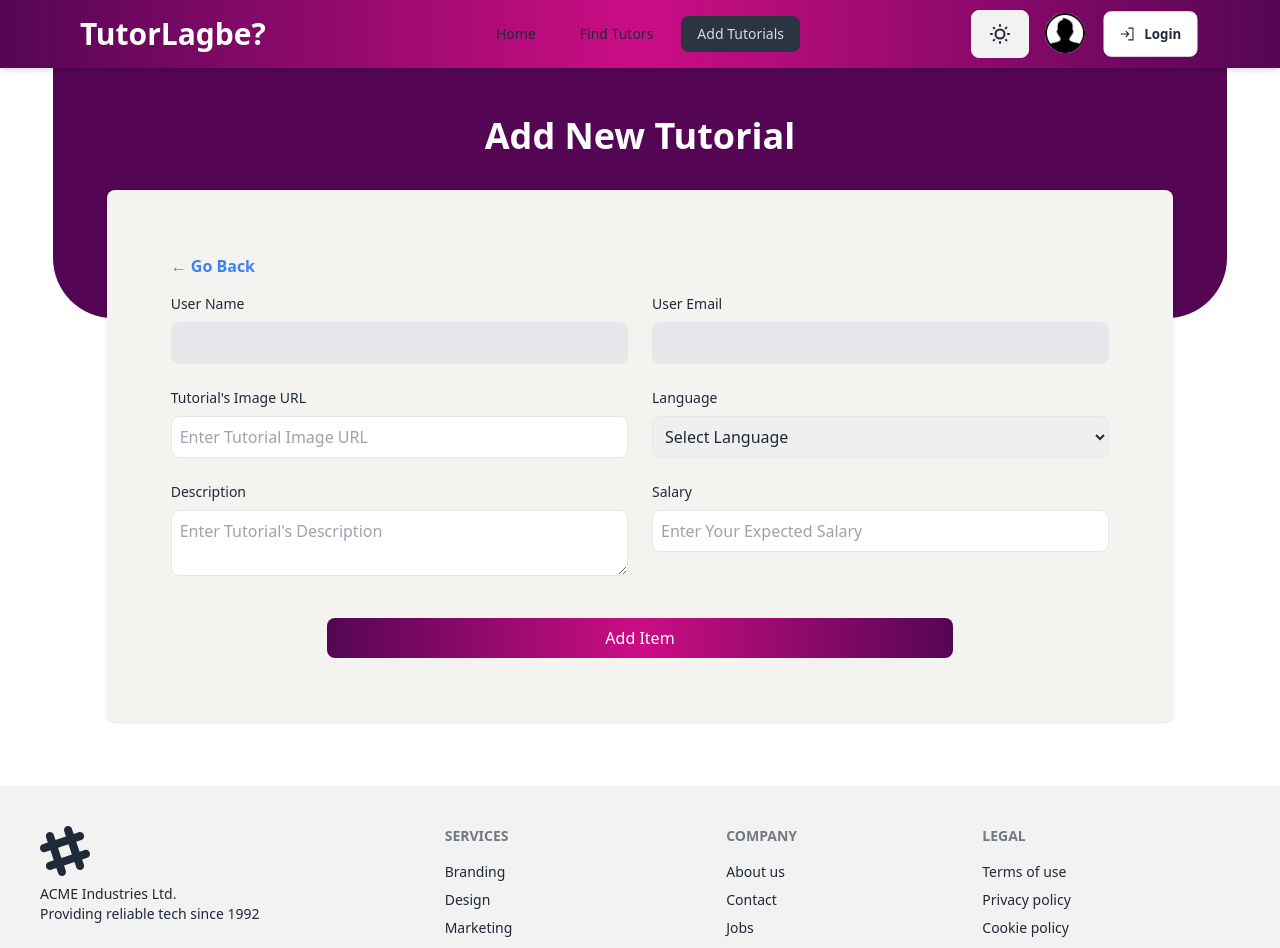
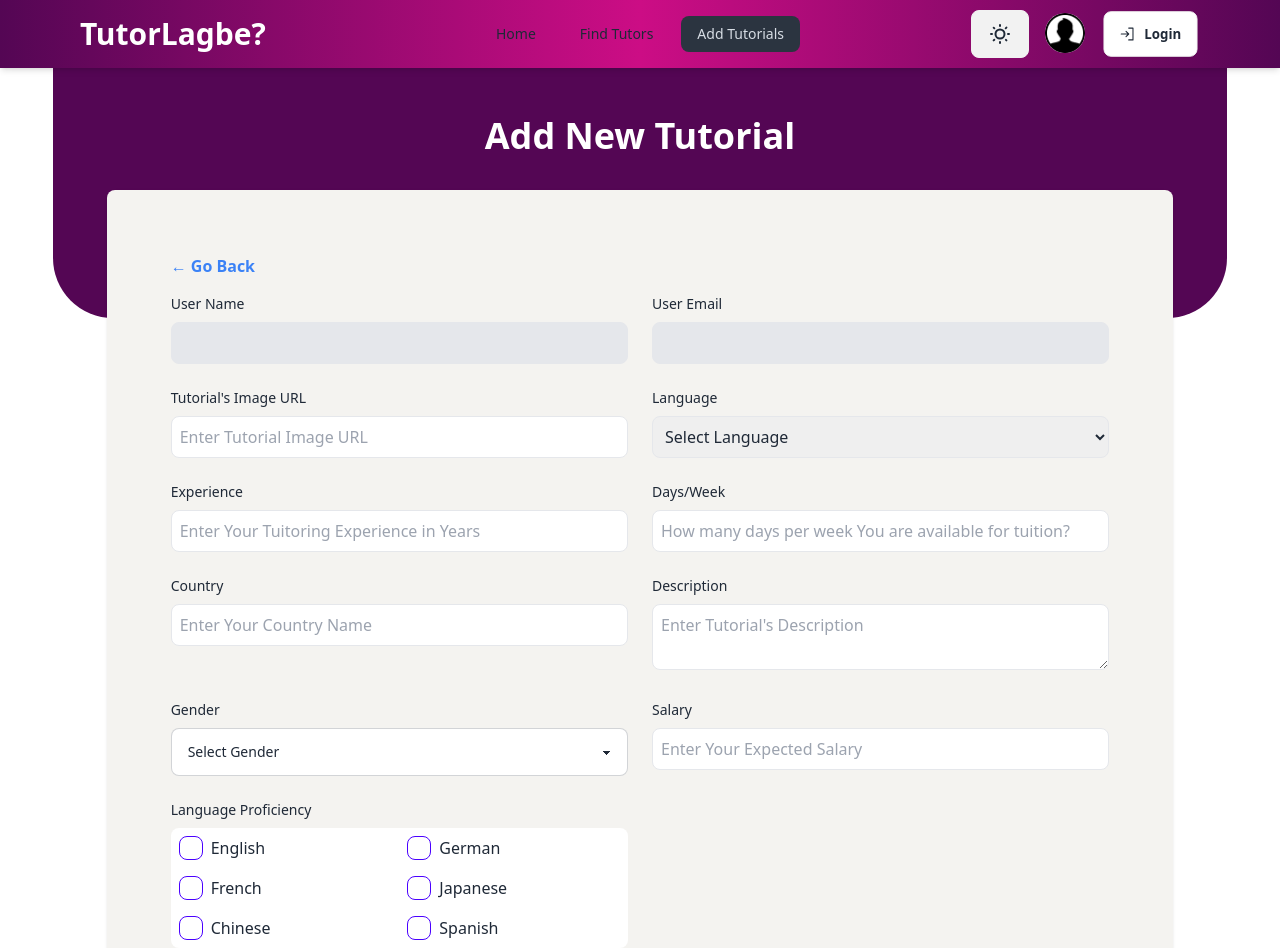
Before and after one commit to Yead191/Tutor-Lagbe-client, a React (Vite) app: page /add-tutorials in a window 1280 px wide. Shown: the top 948 px of the page. Built offline with nearby package versions, Linux system fonts and the light colour scheme; no server answers.

Commit message:
design find tutor

```diff
--- /dev/null
+++ b/src/components/TuitorCard.jsx
@@ -0,0 +1,48 @@
+import React from 'react';
+
+const TutorCard = ({tutor}) => {
+    return (
+        <div className="bg-base-100 p-5 rounded-lg shadow-lg flex items-start relative">
+            {/* Profile Picture */}
+            <div className="flex-shrink-0 absolute -top-10 left-2">
+                <img
+                    src={tutor.photo}
+                    alt={tutor.name}
+                    className="w-16 h-16 rounded-full border-4 border-transparent shadow-md"
+                />
+            </div>
+
+            {/* Tutor Details */}
+            <div className="ml-4 pt-3">
+                {/* Name and Badge */}
+                <div className="flex items-center space-x-2">
+                    <h3 className="text-lg font-semibold ">{tutor.name}</h3>
+                    <span className="bg-blue-500 text-white text-xs px-2 py-1 rounded-full">
+                        {tutor?.status}
+                    </span>
+                </div>
+                {/* Tutor ID */}
+                <p className="text-sm text-red-600 font-semibold">Tutor ID: {tutor._id}</p>
+
+                {/* Additional Info */}
+                <p className="text-sm ">
+                    <span className="font-medium">Language:</span> <span className='text-lg font-semibold'> {tutor.language}</span>
+                </p>
+                <p className="text-sm ">
+                    <span className="font-medium">Gender:</span> {tutor.gender}
+                </p>
+                <p className="text-sm ">
+                    <span className="font-medium">Tuition Experience:</span> {tutor.experience} Years
+                </p>
+                <p className="text-sm ">
+                    <span className="font-medium">Living Location:</span> {tutor.country}
+                </p>
+            </div>
+
+            {/* Badge */}
+
+        </div>
+    );
+};
+
+export default TutorCard;
--- a/src/pages/AddTutorials.jsx
+++ b/src/pages/AddTutorials.jsx
@@ -12,7 +12,22 @@ const AddTutorials = () => {
     const handleAddTutorial = (e) => {
         e.preventDefault()
         const form = new FormData(e.target)
-        const tutorialData = Object.fromEntries(form.entries());
+        const initialData = Object.fromEntries(form.entries());
+
+        // const tutorialData = { ...initialData, review: 0, }
+        const selectedLanguages = Array.from(
+            e.target.languageProficiency
+        )
+            .filter((checkbox) => checkbox.checked)
+            .map((checkbox) => checkbox.value);
+
+        const tutorialData = {
+            ...initialData,
+            languageProficiency: selectedLanguages,
+            review: 0, status: 'Available'
+        };
+
+
         console.log(tutorialData);
         axios.post('http://localhost:5000/tutorials', tutorialData)
             .then((res) => {
@@ -34,7 +49,11 @@ const AddTutorials = () => {
     return (
         <div>
             <div className="h-[250px] rounded-bl-[60px] rounded-br-[60px] w-11/12 mx-auto bg-[#540654] relative">
-                <h1 className='text-3xl lg:text-4xl font-bold text-center text-white pt-12'>Add New Tutorial</h1>
+                <motion.h1
+                    initial={{ x: '-100vh', opacity: 0 }}
+                    animate={{ x: 0, opacity: 1 }}
+                    transition={{ duration: 2, ease: 'easeInOut' }}
+                    className='text-3xl lg:text-4xl font-bold text-center text-white pt-12'>Add New Tutorial</motion.h1>
             </div>
             <motion.div
                 initial={{ y: '-100vh', opacity: 0 }}
@@ -71,6 +90,7 @@ const AddTutorials = () => {
                     <div>
                         <label className="block text-sm font-medium mb-2">Tutorial's Image URL</label>
                         <input
+                            defaultValue={user?.photoURL}
                             type="text"
                             name="photo"
                             placeholder='Enter Tutorial Image URL'
@@ -99,8 +119,37 @@ const AddTutorials = () => {
                             <option>Arabic</option>
                         </select>
                     </div>
-
                     <div>
+                        <label className="block text-sm font-medium mb-2">Experience</label>
+                        <input
+                            type="number"
+                            name="experience"
+                            placeholder='Enter Your Tuitoring Experience in Years'
+                            className="w-full border rounded-lg p-2"
+                            required
+                        />
+                    </div>
+                    <div>
+                        <label className="block text-sm font-medium mb-2">Days/Week</label>
+                        <input
+                            type="number"
+                            name="days"
+                            placeholder='How many days per week You are available for tuition?'
+                            className="w-full border rounded-lg p-2"
+                            required
+                        />
+                    </div>
+                    <div>
+                        <label className="block text-sm font-medium mb-2">Country</label>
+                        <input
+                            type="text"
+                            name="country"
+                            placeholder='Enter Your Country Name'
+                            className="w-full border rounded-lg p-2"
+                            required
+                        />
+                    </div>
+                    <div className=''>
                         <label className="block text-sm font-medium mb-2">Description</label>
                         <textarea
                             name="description"
@@ -108,6 +157,15 @@ const AddTutorials = () => {
                             className="w-full border rounded-lg p-2"
                             required
                         />
+                    </div>
+                    <div className=''>
+                        <label className='block text-sm font-medium mb-2'>Gender</label>
+                        <select defaultValue='Select Gender' name='gender' required className="select select-bordered w-full ">
+                            <option disabled >Select Gender</option>
+                            <option>Male</option>
+                            <option>Female</option>
+
+                        </select>
                     </div>
                     <div>
                         <label className="block text-sm font-medium mb-2">Salary</label>
@@ -119,6 +177,77 @@ const AddTutorials = () => {
                             required
                         />
                     </div>
+
+
+                    <div>
+                        <label className="block text-sm font-medium mb-2">Language Proficiency</label>
+                        <div className="grid grid-cols-2 gap-4 p-2 bg-white rounded-lg">
+                            <div className="flex items-center">
+                                <input
+                                    type="checkbox"
+                                    id="english"
+                                    name="languageProficiency"
+                                    value="English"
+                                    className="checkbox checkbox-primary"
+                                />
+                                <label htmlFor="english" className="ml-2">English</label>
+                            </div>
+                            <div className="flex items-center">
+                                <input
+                                    type="checkbox"
+                                    id="german"
+                                    name="languageProficiency"
+                                    value="German"
+                                    className="checkbox checkbox-primary"
+                                />
+                                <label htmlFor="german" className="ml-2">German</label>
+                            </div>
+                            <div className="flex items-center">
+                                <input
+                                    type="checkbox"
+                                    id="french"
+                                    name="languageProficiency"
+                                    value="French"
+                                    className="checkbox checkbox-primary"
+                                />
+                                <label htmlFor="french" className="ml-2">French</label>
+                            </div>
+                            <div className="flex items-center">
+                                <input
+                                    type="checkbox"
+                                    id="japanese"
+                                    name="languageProficiency"
+                                    value="Japanese"
+                                    className="checkbox checkbox-primary"
+                                />
+                                <label htmlFor="japanese" className="ml-2">Japanese</label>
+                            </div>
+                            <div className="flex items-center">
+                                <input
+                                    type="checkbox"
+                                    id="chinese"
+                                    name="languageProficiency"
+                                    value="Chinese"
+                                    className="checkbox checkbox-primary"
+                                />
+                                <label htmlFor="chinese" className="ml-2">Chinese</label>
+                            </div>
+                            <div className="flex items-center">
+                                <input
+                                    type="checkbox"
+                                    id="spanish"
+                                    name="languageProficiency"
+                                    value="Spanish"
+                                    className="checkbox checkbox-primary"
+                                />
+                                <label htmlFor="spanish" className="ml-2">Spanish</label>
+                            </div>
+                        </div>
+                    </div>
+
+
+
+
 
 
 
--- a/src/pages/FindTutors.jsx
+++ b/src/pages/FindTutors.jsx
@@ -1,13 +1,23 @@
 import React from 'react';
 import { useLoaderData } from 'react-router-dom';
+import bgImage from '../assets/bg-find.png';
+
+import TutorCard from '../components/TuitorCard';
 
 const FindTutors = () => {
     const tutorials = useLoaderData()
 
     return (
-        <div>
-            <h1>total tutorial= {tutorials?.length}</h1>
+
+        <div style={{ backgroundImage: `url(${bgImage})` }} className="bg-gray-50 py-28 px-5">
+
+            <div className=" lg:w-8/12 mx-auto grid grid-cols-1 md:grid-cols-2 lg:grid-cols-3  gap-x-6 gap-y-14">
+                {tutorials?.map((tutor) => (
+                    <TutorCard tutor={tutor} key={tutor._id}></TutorCard>
+                ))}
+            </div>
         </div>
+
     );
 };
 
```
Also changed, not shown: src/assets/bg-find.png (added).
